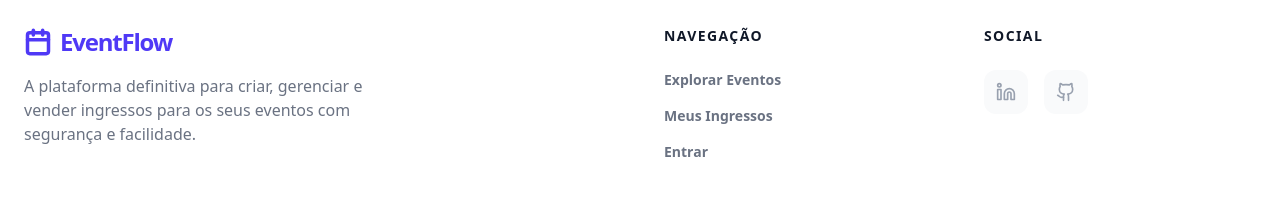
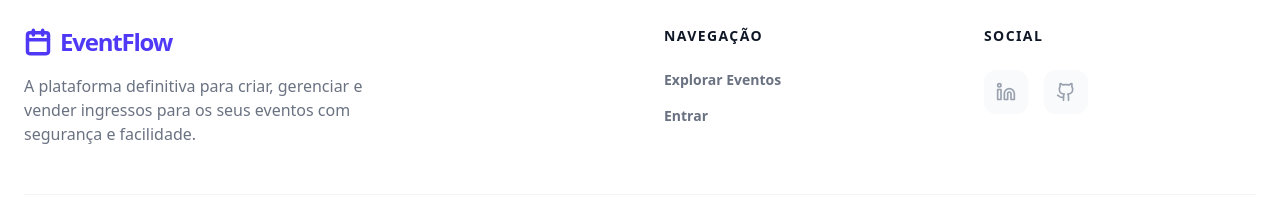
Before and after one commit to DavidSouzaxz/event-flow-client, a React (Vite) app: page /send-verify-email in a window 1280 px wide. Shown: the part 744-952 px from the top of the page. Built offline with nearby package versions, Linux system fonts and the light colour scheme; no server answers.

Commit message:
Fix: Ajusted footer requisitions
Signed-off-by: DavidSouzaxz <daviddavi1221@gmail.com>

```diff
--- a/src/components/Footer.jsx
+++ b/src/components/Footer.jsx
@@ -13,7 +13,6 @@ export function Footer() {
     <footer className="bg-white dark:bg-gray-900 border-t border-gray-100 dark:border-gray-800 pt-16 pb-8">
       <div className="max-w-7xl mx-auto px-6">
         <div className="grid grid-cols-1 md:grid-cols-4 gap-12 mb-12">
-          {/* Coluna 1: Branding */}
           <div className="col-span-1 md:col-span-2">
             <Link
               to="/"
@@ -28,7 +27,6 @@ export function Footer() {
             </p>
           </div>
 
-          {/* Coluna 2: Atalhos */}
           <div>
             <h4 className="text-sm font-black uppercase dark:text-gray-300 text-gray-900 tracking-widest mb-6">
               Navegação
@@ -39,6 +37,7 @@ export function Footer() {
                   Explorar Eventos
                 </Link>
               </li>
+              {signed && (
                 <li>
                   <Link
                     to="/my-tickets"
@@ -47,6 +46,7 @@ export function Footer() {
                     Meus Ingressos
                   </Link>
                 </li>
+              )}
               {!signed && (
                 <li>
                   <Link
@@ -60,7 +60,6 @@ export function Footer() {
             </ul>
           </div>
 
-          {/* Coluna 3: Redes Sociais */}
           <div>
             <h4 className="text-sm font-black uppercase text-gray-900 dark:text-gray-300 tracking-widest mb-6">
               Social
```
Lines whose indentation alone changed are shown as unchanged.
